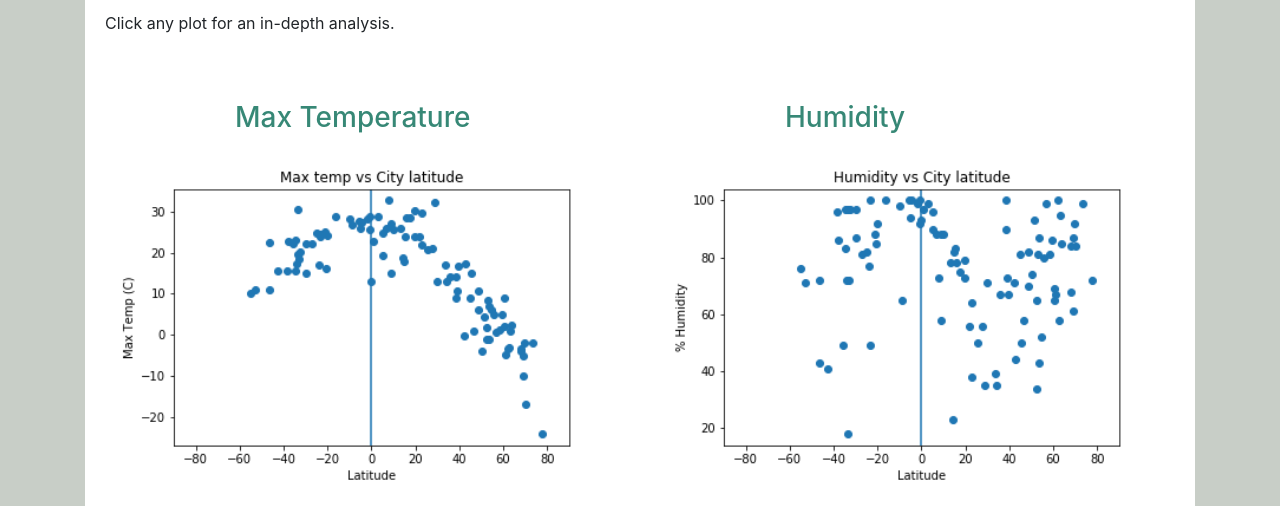
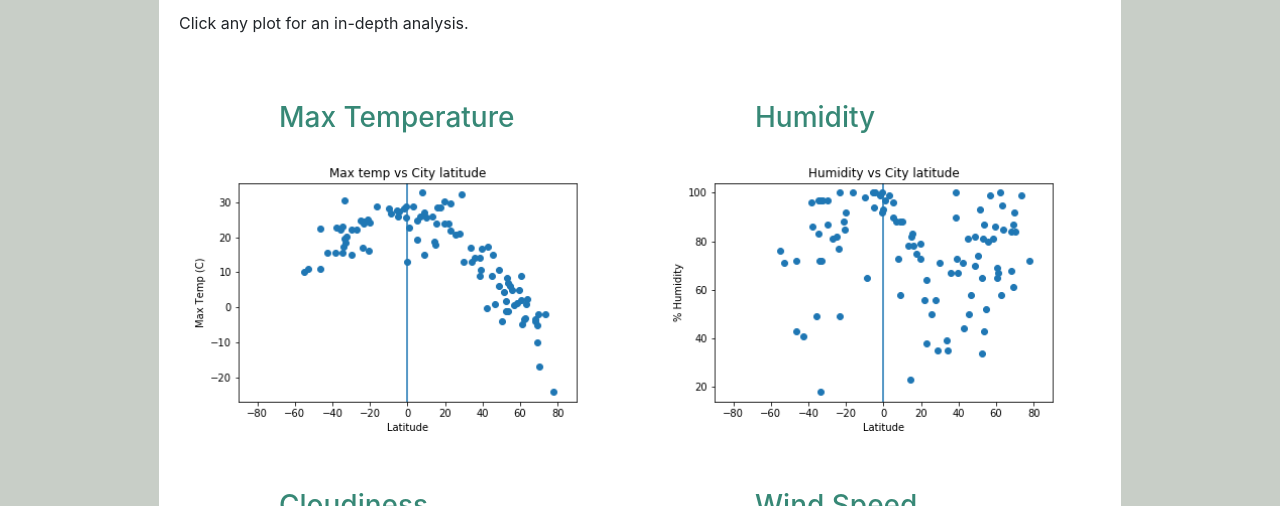
Before and after one commit to lrondi/lrondi.github.io, a plain HTML site: page comparison.html in a window 1280 px wide. Shown: the part 282-788 px from the top of the page. Drawn offline with nearby package versions, Linux system fonts and the light colour scheme.

Commit message:
Update style.css

```diff
--- a/style.css
+++ b/style.css
@@ -10,7 +10,7 @@ h2{
 
 h3{
     color: rgb(55, 136, 118);
-    padding-left:130px;
+    padding-left:100px;
     padding-top:30px;
 }
 
@@ -91,3 +91,9 @@ body{
       margin-top: 0;
   }
 }
+
+@media (min-width: 768px){
+    .container {
+        max-width: 992px !important;
+    }
+    }
```
